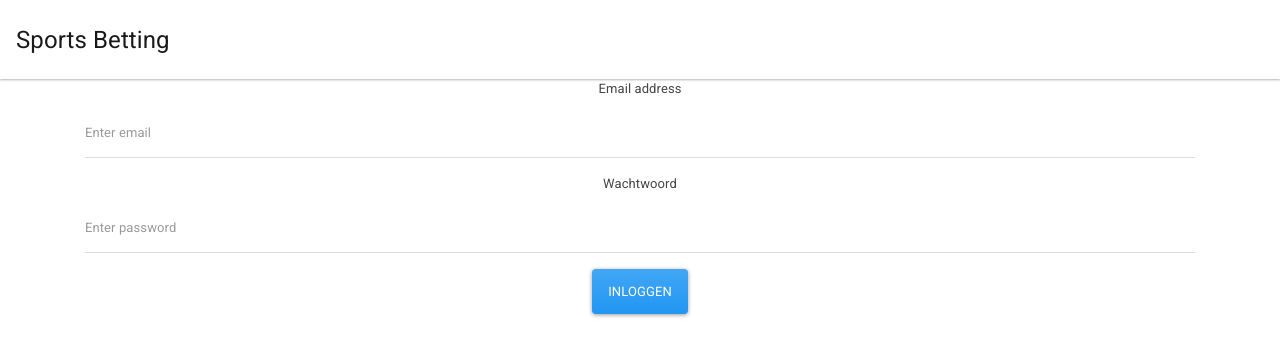
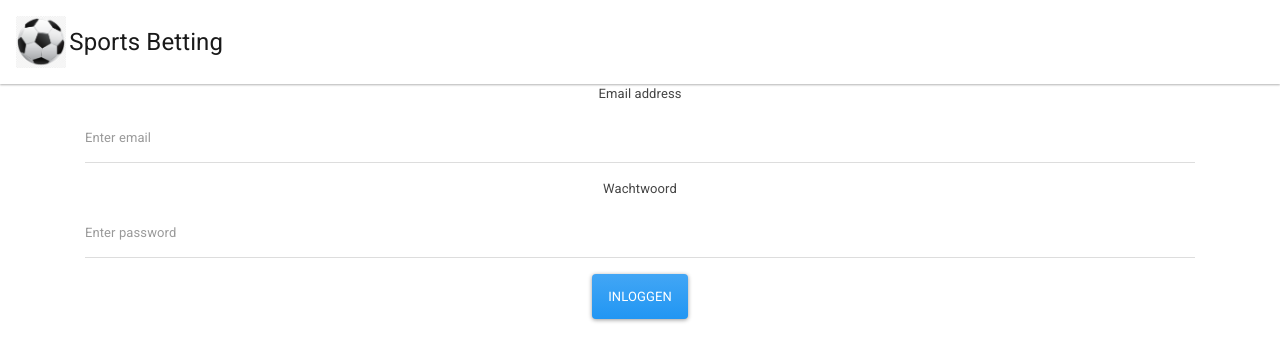
Before and after one commit to mipes4/sports-betting-client, a React (Create React App) app: page /login in a window 1280 px wide. Shown: the top 362 px of the page. Built offline with nearby package versions, Linux system fonts and the light colour scheme.

Commit message:
Add ball to brand

```diff
--- a/src/components/navigation/NavigationComponent.js
+++ b/src/components/navigation/NavigationComponent.js
@@ -1,6 +1,8 @@
 import React from "react";
 import { useSelector } from "react-redux";
 import { selectToken } from "../../store/user/selectors";
+// assets
+import ball from "../../assets/football.png";
 // components
 import LoggedIn from "./LoggedIn";
 // styles
@@ -12,6 +14,8 @@ export default function NavigationComponent() {
 
   return (
     <Navbar href="#home" collapseOnSelect bg="light" expand="lg">
+      <img src={ball} style={{ width: "50px" }} />
+      &nbsp;
       <Navbar.Brand>Sports Betting</Navbar.Brand>
       {token && (
         <>
```
